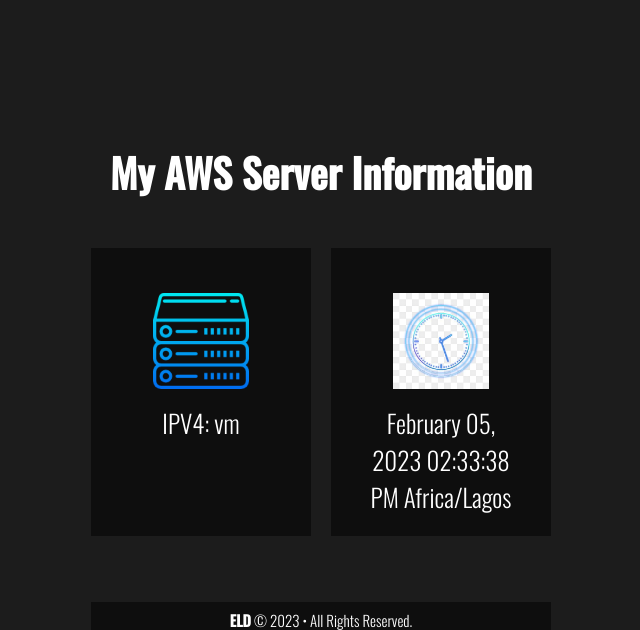
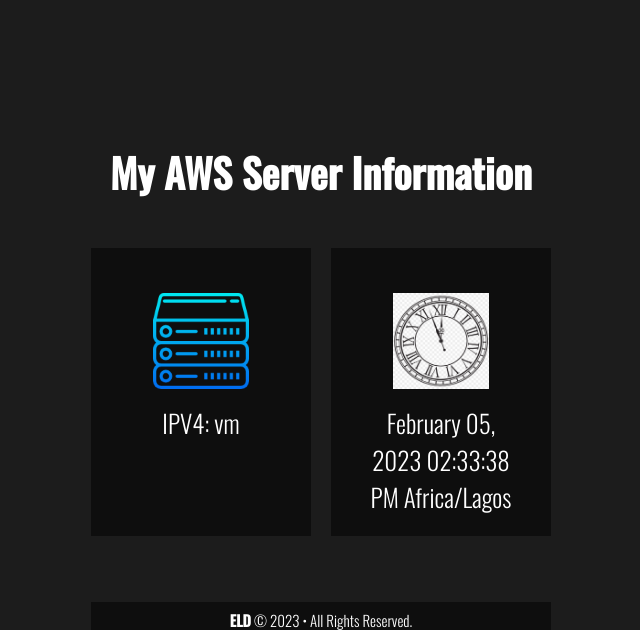
Before and after one commit to EjiroLaurelD/hostname-project, a PHP site: page / in a window 1280 px wide. Shown: the top 630 px of the page, without its empty margins (319-959 px from the left). Run offline with PHP 8.4, Linux system fonts and the light colour scheme.

Commit message:
Update index.php

```diff
--- a/index.php
+++ b/index.php
@@ -27,7 +27,7 @@
                 </h2>
             </div>
             <div class="serverStats">
-                <img src="./assets/clock.jpeg" alt="" class="icon">
+                <img src="./assets/clock.png" alt="" class="icon">
 		<h2 class="statsValue">
 
                     <?php
```
